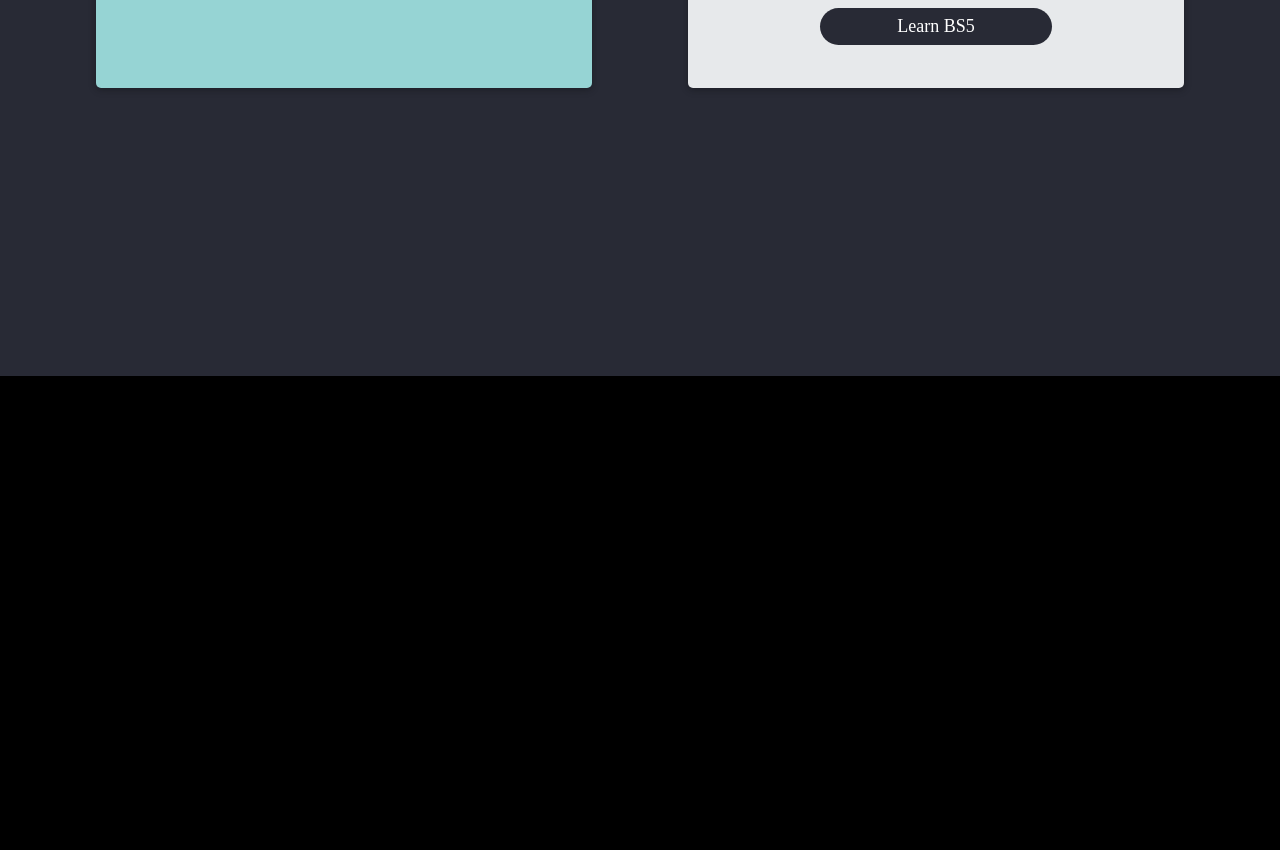
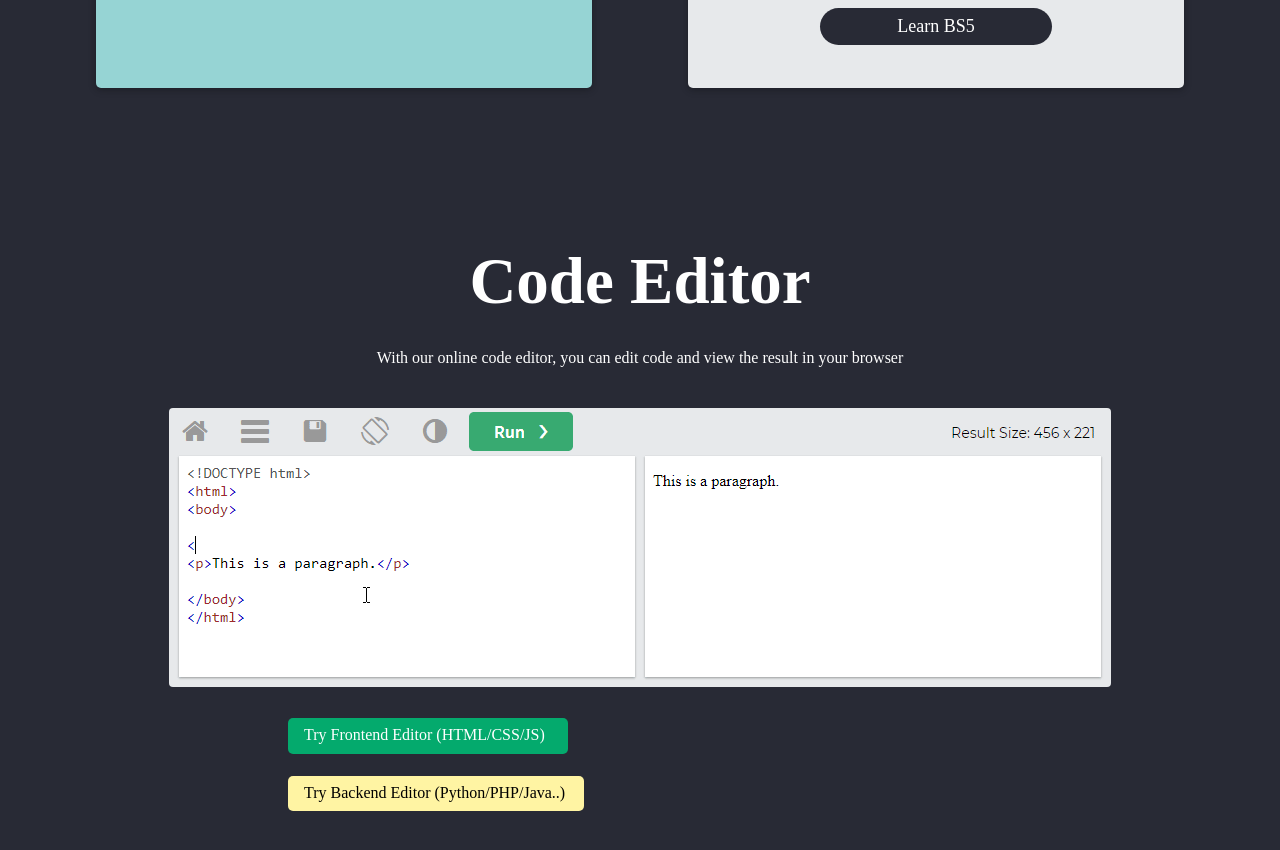
Before and after one commit to justamanpop/w3schools-home-page-clone, a plain HTML site: page index.html in a window 1280 px wide. Shown: the part 2920-3770 px from the top of the page. Before the commit the page ends 3296 px from the top, so only its background shows below. Drawn offline with Linux system fonts and the light colour scheme.

Commit message:
added code editor section

```diff
--- a/index.html
+++ b/index.html
@@ -5,6 +5,7 @@
     <link rel="stylesheet" href="./styles/navbar.css" />
     <link rel="stylesheet" href="./styles/main1.css" />
     <link rel="stylesheet" href="./styles/main2.css" />
+    <link rel="stylesheet" href="./styles/code_editor.css" />
     <title>Index</title>
   </head>
   <body>
@@ -245,5 +246,12 @@
             <a href="#" class="boxLearnButton">Learn BS5</a>
         </div>
     </div>
+    <div class="codeEditor">
+        <h1>Code Editor</h1>
+        <h4>With our online code editor, you can edit code and view the result in your browser</h4>
+        <img src="./images/codeeditor.gif">
+        <a class="frontendEditorButton" href="#">Try Frontend Editor (HTML/CSS/JS)</a>
+        <a class="backendEditorButton" href="#">Try Backend Editor (Python/PHP/Java..)</a>
+    </div>
   </body>
 </html>
--- /dev/null
+++ b/styles/code_editor.css
@@ -0,0 +1,72 @@
+.codeEditor {
+  display: grid;
+  grid-template-rows: 4em 8em 5em 18em repeat(2, 5em);
+
+  grid-column: 1 /13;
+
+  background-color: #282a35;
+  color: white;
+}
+
+.codeEditor > h1 {
+  grid-row: 2 / 3;
+
+  font-size: 65px;
+  font-weight: 700;
+  text-align: center;
+}
+
+.codeEditor > h4 {
+  font-weight: 400;
+  text-align: center;
+
+  grid-row: 3 / 4;
+}
+
+.codeEditor > img {
+  grid-row: 4 / 5;
+
+  border-bottom-left-radius: 4px;
+  border-bottom-right-radius: 4px;
+  border-top-left-radius: 4px;
+  border-top-right-radius: 4px;
+
+  justify-self: center;
+}
+
+.frontendEditorButton,
+.backendEditorButton {
+  text-decoration: none;
+
+  height: 1.2em;
+
+  padding: 8px 16px;
+
+  margin-left: 18em;
+
+  border-radius: 5px;
+
+  overflow: hidden;
+
+  align-self: center;
+}
+
+.frontendEditorButton {
+  background-color: #04aa6d;
+  color: white;
+
+  width: 15.5em;
+
+  grid-row: 5 / 6;
+}
+
+.backendEditorButton {
+  background-color: #fff4a3;
+  color: black;
+
+  width: 16.5em;
+
+  grid-row: 6 / 7;
+
+  align-self: flex-start;
+}
--- a/styles/site.css
+++ b/styles/site.css
@@ -1,7 +1,7 @@
 body {
   display: grid;
   grid-template-columns: repeat(12, 1fr);
-  grid-template-rows: 5em 111em 90em;
+  grid-template-rows: 5em 111em 75em 50em;
   margin: 0;
   background-color: black;
 }
```
Also changed, not shown: images/codeeditor.gif (added).
